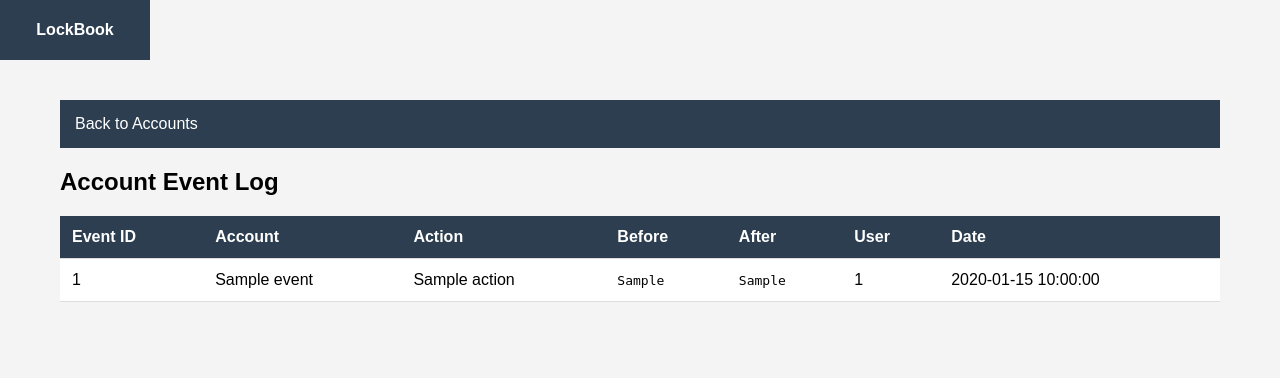
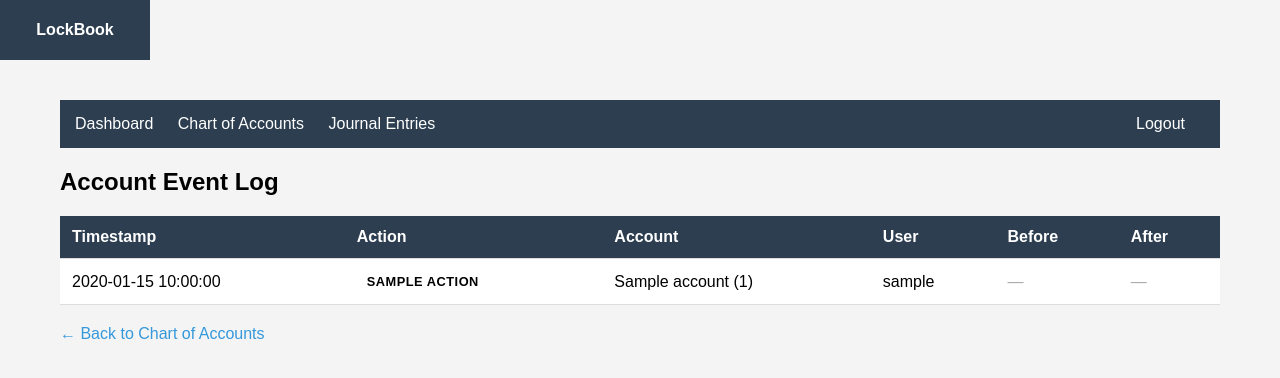
Before and after one commit to WendellJonesCS/SWE-Application-Domain, a Flask app: template templates/account_events.html in a window 1280 px wide. Shown: the top 378 px of the page. Run offline with Flask 3, Linux system fonts and the light colour scheme; the template is opened without the code that fills it: most values are stand-ins (such as "Sample title", 1, 10 or a date in 2020).

Commit message:
Enhance account event log layout and styling

```diff
--- a/templates/account_events.html
+++ b/templates/account_events.html
@@ -1,45 +1,128 @@
 {% extends "layout.html" %}
 
-{% block title %}Account Event Log{% endblock %}
+{% block title %}Account Event Log - LockBook{% endblock %}
 
 {% block body %}
+<style>
+    .event-log-header {
+        display: flex;
+        align-items: center;
+        justify-content: space-between;
+        margin-bottom: 20px;
+        flex-wrap: wrap;
+        gap: 10px;
+    }
+    .action-badge {
+        display: inline-block;
+        padding: 3px 10px;
+        border-radius: 12px;
+        font-size: 0.8rem;
+        font-weight: bold;
+        text-transform: uppercase;
+        letter-spacing: 0.04em;
+    }
+    .action-CREATE     { background: #d4edda; color: #155724; }
+    .action-UPDATE     { background: #fff3cd; color: #856404; }
+    .action-DEACTIVATE { background: #f8d7da; color: #721c24; }
+    .json-snippet {
+        font-family: monospace;
+        font-size: 0.8rem;
+        color: #555;
+        max-width: 220px;
+        white-space: nowrap;
+        overflow: hidden;
+        text-overflow: ellipsis;
+        cursor: default;
+    }
+    .empty-state {
+        text-align: center;
+        padding: 40px;
+        color: #888;
+        font-style: italic;
+    }
+    .action-bar {
+        margin-top: 16px;
+    }
+</style>
 
 <div class="nav">
-    <a href="/accounts">Back to Accounts</a>
+    <a href="/dashboard" title="Go to Dashboard">Dashboard</a>
+    <a href="{{ url_for('accounts') }}" title="Chart of Accounts">Chart of Accounts</a>
+    <a href="#" title="Journal Entries (coming soon)">Journal Entries</a>
+    <a href="/logout" style="float: right;" title="Log out of LockBook">Logout</a>
 </div>
 
+<div class="event-log-header">
     <h2>Account Event Log</h2>
+</div>
 
+{% if logs %}
 <table>
+    <thead>
         <tr>
-        <th>Event ID</th>
-        <th>Account</th>
-        <th>Action</th>
-        <th>Before</th>
-        <th>After</th>
-        <th>User</th>
-        <th>Date</th>
+            <th title="Date and time the event was recorded (UTC)">Timestamp</th>
+            <th title="Type of action performed">Action</th>
+            <th title="Account affected by this event">Account</th>
+            <th title="User who performed the action">User</th>
+            <th title="State of the account before the change (first 100 characters)">Before</th>
+            <th title="State of the account after the change (first 100 characters)">After</th>
         </tr>
-
-    {% for event in events %}
+    </thead>
+    <tbody>
+        {% for log in logs %}
         <tr>
-        <td>{{ event.event_id }}</td>
-        <td>{{ event.account_name }}</td>
-        <td>{{ event.action }}</td>
-
+            <td title="{{ log.timestamp }}">
+                {{ log.timestamp.strftime('%Y-%m-%d %H:%M:%S') if log.timestamp else '—' }}
+            </td>
             <td>
-            <pre>{{ event.before_data }}</pre>
+                <span class="action-badge action-{{ log.action }}"
+                      title="Action type: {{ log.action }}">
+                    {{ log.action }}
+                </span>
             </td>
-
+            <td title="Account: {{ log.account.account_name }} #{{ log.account.account_number }}">
+                {{ log.account.account_name }}
+                ({{ log.account.account_number }})
+            </td>
+            <td title="Performed by {{ log.user.first_name }} {{ log.user.last_name }}">
+                {{ log.user.username }}
+            </td>
             <td>
-            <pre>{{ event.after_data }}</pre>
+                {% if log.before_image %}
+                    {% set before_text = log.before_image %}
+                    <span class="json-snippet"
+                          title="{{ before_text }}">
+                        {{ before_text[:100] }}{% if before_text|length > 100 %}…{% endif %}
+                    </span>
+                {% else %}
+                    <span style="color:#aaa;" title="No before-image (CREATE event)">—</span>
+                {% endif %}
             </td>
-
-        <td>{{ event.user_id }}</td>
-        <td>{{ event.timestamp }}</td>
+            <td>
+                {% if log.after_image %}
+                    {% set after_text = log.after_image %}
+                    <span class="json-snippet"
+                          title="{{ after_text }}">
+                        {{ after_text[:100] }}{% if after_text|length > 100 %}…{% endif %}
+                    </span>
+                {% else %}
+                    <span style="color:#aaa;">—</span>
+                {% endif %}
+            </td>
         </tr>
         {% endfor %}
+    </tbody>
+</table>
+{% else %}
+<div class="empty-state">
+    <p>No events recorded yet.</p>
+</div>
+{% endif %}
 
-</table>
-
+<div class="action-bar">
+    <a href="{{ url_for('accounts') }}"
+       title="Return to the full chart of accounts">
+        ← Back to Chart of Accounts
+    </a>
+</div>
 {% endblock %}
```
Lines whose indentation alone changed are shown as unchanged.
